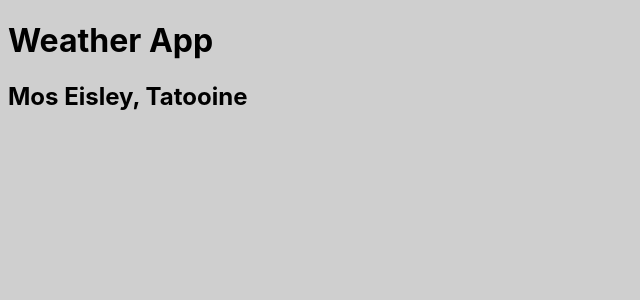
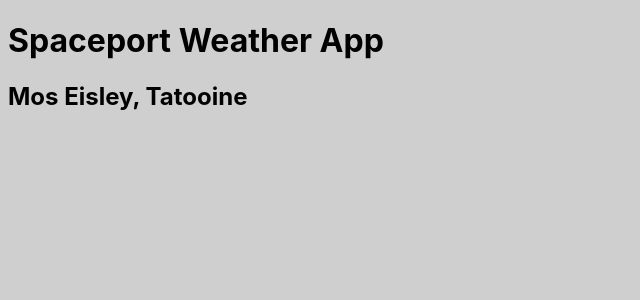
Before and after one commit to Daveoxys/weather-app, a React (Create React App) app: page / in a window 1280 px wide. Shown: the top 300 px of the page, without its empty margins (0-640 px from the left). Built offline with nearby package versions, Linux system fonts and the light colour scheme; a web font is replaced by a local one.

Commit message:
Forecast Summary test and Summaries

```diff
--- a/src/components/App.js
+++ b/src/components/App.js
@@ -8,7 +8,7 @@ const App = ({ location }) => {
   return (
     <div className="App">
       <header>
-        <h1>Weather App</h1>
+        <h1>Spaceport Weather App</h1>
       </header>
       <LocationDetails city={location.city} country={location.country} />
       <ForeCastSummaries />
```
